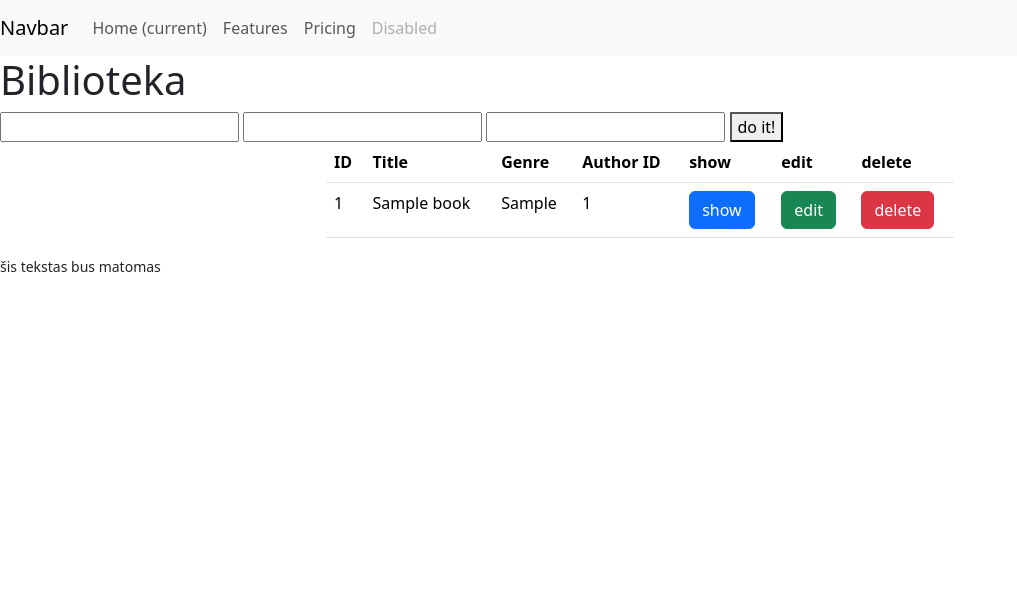
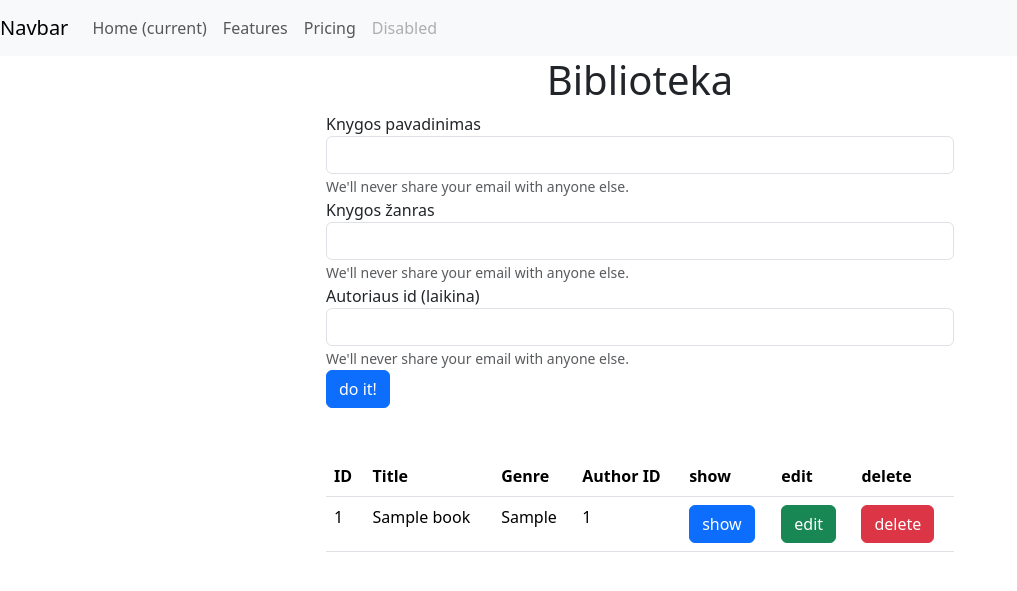
Before and after one commit to naglismoc/dbSample, a PHP site: page / in a window 1280 px wide. Shown: the top 591 px of the page, without its empty margins (0-1017 px from the left). Run offline with PHP 8.4, Linux system fonts and the light colour scheme; tables that the repository leaves empty or names only in its code hold one stand-in row (values such as "Sample post").

Commit message:
CRUD MVP

```diff
--- a/controllers/BookController.php
+++ b/controllers/BookController.php
@@ -12,7 +12,8 @@ class BookController{
 
     public static function show()
     {
-
+        $book = Book::find($_GET['id']);
+        return $book;
     }
 
     public static function store()
@@ -22,12 +23,14 @@ class BookController{
 
     public static function update()
     {
+        $book = new Book($_POST['id'], $_POST['title'], $_POST['genre'], $_POST['author_id']);
+        $book->update();
 
     }
 
     public static function destroy()
     {
-
+      Book::destroy($_POST['id']);
     }
 
 }
--- a/index.php
+++ b/index.php
@@ -1,68 +1,20 @@
-<?php
-// header('X-Redirected-By: PHP');
-// header("Location: ./kitas.php");
-// die;
-?>
+<?php include "./routes.php" ?>
 
-<?php
-include "./routes.php";
-
-?>
 <!DOCTYPE html>
 <html lang="en">
-
 <head>
     <?php include "./views/components/head.php" ?>
 </head>
-
 <body>
     <?php include "./views/components/navbar.php" ?>
-
-    <!-- <div class="container"> -->
-    <h1>Biblioteka</h1>
-    <form action="" method="post">
-        <input type="text" name="title">
-        <input type="text" name="genre">
-        <input type="text" name="author_id">
-        <button type="submit" name="save">do it!</button>
-    </form>
+    <h1 class="text-center">Biblioteka</h1>
     <div class="row">
         <div class="col-sm-3"></div>
         <div class="col-sm-6">
-            <table class="table">
-                <tr>
-                    <th>ID</th>
-                    <th>Title</th>
-                    <th>Genre</th>
-                    <th>Author ID</th>
-                    <th>show</th>
-                    <th>edit</th>
-                    <th>delete</th>
-                </tr>
-                <?php foreach ($books as $book) { ?>
-                    <tr>
-                        <td> <?= $book->id ?></td>
-                        <td> <?= $book->title ?></td>
-                        <td> <?= $book->genre ?></td>
-                        <td> <?= $book->authorId ?></td>
-                        <td><button class="btn btn-primary">show</button></td>
-                        <td><button class="btn btn-success">edit</button></td>
-                        <td>
-                            <form action="" method="post">
-                                <button class="btn btn-danger" name="destroy">delete</button>
-                            </form>
-                        </td>
-                    </tr>
-                <?php  } ?>
-            </table>
+            <?php include "./views/components/form.php" ?>
+            <?php include "./views/components/table.php" ?>
         </div>
         <div class="col-sm-3"></div>
     </div>
-
-    <!-- </div> -->
-
-    <small style> šis tekstas bus matomas </small>
-
 </body>
-
 </html>
--- a/routes.php
+++ b/routes.php
@@ -12,10 +12,17 @@ if ($_SERVER['REQUEST_METHOD'] == "POST") {
     }
 
     //Arba atnaujinsim knygą
+    if (isset($_POST['update'])) {
+        BookController::update();
+        header("Location: ./index.php");
+        die;
+    }
 
     //arba ištrinsim knygą
     if (isset($_POST['destroy'])) {
-        echo "Destroy";
+       BookController::destroy();
+       header("Location: ./index.php");
+       die;
     }
 }
 
@@ -23,6 +30,9 @@ if ($_SERVER['REQUEST_METHOD'] == "POST") {
 
 
 if ($_SERVER['REQUEST_METHOD'] == "GET") {
+    if(isset($_GET['edit'])){
+        $book = BookController::show();
+    }
 
     // atvaizduosim knygą
 
--- /dev/null
+++ b/views/components/form.php
@@ -0,0 +1,23 @@
+<form class="pb-5" action="" method="post">
+    <div class="form-group">
+        <label for="exampleInputEmail1">Knygos pavadinimas</label>
+        <input type="text" class="form-control" name="title" value="<?= (isset($_GET['edit'])) ? $book->title : "" ?>">
+        <small id="emailHelp" class="form-text text-muted">We'll never share your email with anyone else.</small>
+    </div>
+    <div class="form-group">
+        <label for="exampleInputEmail1">Knygos žanras</label>
+        <input type="text" class="form-control" name="genre" value="<?= (isset($_GET['edit'])) ? $book->genre : "" ?>">
+        <small id="emailHelp" class="form-text text-muted">We'll never share your email with anyone else.</small>
+    </div>
+    <div class="form-group">
+        <label for="exampleInputEmail1">Autoriaus id (laikina)</label>
+        <input type="number" class="form-control" name="author_id" value="<?= (isset($_GET['edit'])) ? $book->authorId : "" ?>">
+        <small id="emailHelp" class="form-text text-muted">We'll never share your email with anyone else.</small>
+    </div>
+    <?php if (isset($_GET['edit'])) { ?>
+        <input type="hidden" name="id" value="<?= $book->id ?>">
+        <button class="btn btn-success" type="submit" name="update">upgrade it!</button>
+    <?php } else { ?>
+        <button class="btn btn-primary" type="submit" name="save">do it!</button>
+    <?php } ?>
+</form>
--- /dev/null
+++ b/views/components/table.php
@@ -0,0 +1,32 @@
+<table class="table">
+    <tr>
+        <th>ID</th>
+        <th>Title</th>
+        <th>Genre</th>
+        <th>Author ID</th>
+        <th>show</th>
+        <th>edit</th>
+        <th>delete</th>
+    </tr>
+    <?php foreach ($books as $key => $book) { ?>
+        <tr>
+            <td> <?= $book->id  ?></td>
+            <td> <?= $book->title ?></td>
+            <td> <?= $book->genre ?></td>
+            <td> <?= $book->authorId ?></td>
+            <td><button class="btn btn-primary">show</button></td>
+            <td>
+                <form action="" method="get">
+                    <input type="hidden" name="id" value="<?= $book->id ?>">
+                    <button class="btn btn-success" name="edit">edit</button>
+                </form>
+            </td>
+            <td>
+                <form action="" method="post">
+                    <input type="hidden" name="id" value="<?= $book->id ?>">
+                    <button class="btn btn-danger" name="destroy">delete</button>
+                </form>
+            </td>
+        </tr>
+    <?php  } ?>
+</table>
```
Also changed, not shown: models/Book.php (+35 -3 lines).
